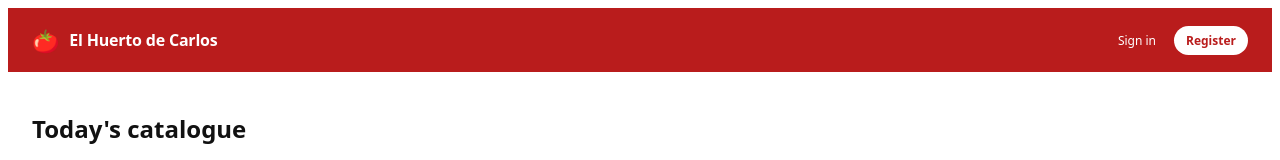
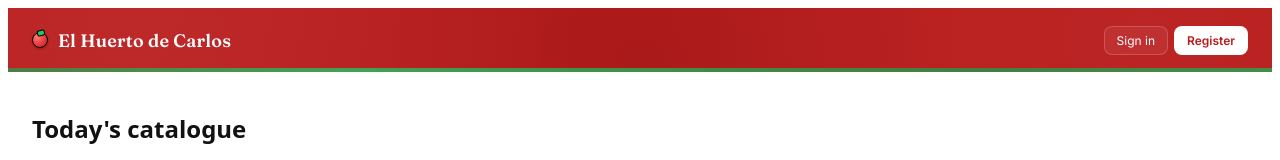
Before and after one commit to eariasvalor/HuertoCarlos-front, an Angular app: page / in a window 1280 px wide. Shown: the top 160 px of the page. Built offline with nearby package versions, Linux system fonts and the light colour scheme; no server answers.

Commit message:
feat: design changes

```diff
--- a/src/app/components/admin/admin-orders/admin-orders.component.scss
+++ b/src/app/components/admin/admin-orders/admin-orders.component.scss
@@ -1,31 +1,59 @@
 .orders-wrapper {
   min-height: 100vh;
-  background: #FCEBEB;
+  background: #ffffff;
   padding-bottom: 2rem;
+  position: relative;
 }
 
-.header {
-  padding: 1.5rem 1.5rem 1rem;
-
-  h1 { font-size: 22px; font-weight: 500; color: #501313; margin-bottom: 4px; }
-  p { font-size: 13px; color: #A32D2D; }
+/* fondo decorativo igual que customers */
+.orders-wrapper::before {
+  content: "";
+  position: absolute;
+  width: 600px;
+  height: 600px;
+  background: radial-gradient(circle, rgba(185,28,28,0.06), transparent 60%);
+  top: -200px;
+  right: -200px;
+  z-index: 0;
 }
 
-.alert-error {
-  margin: 0 1.5rem 1rem;
-  padding: 10px 14px;
-  background: #FCEBEB;
-  border: 1px solid #F7C1C1;
-  border-radius: 8px;
-  font-size: 13px;
-  color: #791F1F;
+/* HEADER */
+.header {
+  padding: 2rem 2rem 1rem;
+  position: relative;
+  z-index: 1;
 }
 
+.header h1 {
+  font-size: 22px;
+  font-weight: 600;
+  color: #111;
+}
+
+.header p {
+  font-size: 13px;
+  color: #777;
+}
+
+/* ERROR */
+.alert-error {
+  margin: 0 2rem 1rem;
+  padding: 10px 14px;
+  background: #fef2f2;
+  border: 1px solid #fecaca;
+  border-radius: 12px;
+  font-size: 13px;
+  color: #b91c1c;
+}
+
+/* FILTERS */
 .filters {
-  padding: 0 1.5rem 1rem;
+  padding: 0 2rem 1rem;
   display: flex;
   flex-direction: column;
-  gap: 10px;
+  gap: 12px;
+  position: relative;
+  z-index: 1;
 }
 
 .filter-row {
@@ -36,23 +64,26 @@
 
 .filter-label {
   font-size: 12px;
-  color: #888780;
-  min-width: 60px;
+  color: #777;
+  min-width: 70px;
 }
 
 .filter-select {
   flex: 1;
-  padding: 8px 10px;
-  border: 1px solid #F0C0C0;
-  border-radius: 8px;
-  font-size: 13px;
-  color: #2C2C2A;
+  padding: 10px 12px;
+  border: 1px solid #eee;
+  border-radius: 12px;
+  font-size: 14px;
   background: white;
-  outline: none;
-
-  &:focus { border-color: #A32D2D; }
+  box-shadow: 0 4px 12px rgba(0,0,0,0.03);
 }
 
+.filter-select:focus {
+  outline: none;
+  border-color: #b91c1c;
+}
+
+/* chips estilo moderno */
 .filter-chips {
   display: flex;
   gap: 8px;
@@ -60,118 +91,203 @@
 }
 
 .filter-chip {
-  padding: 5px 14px;
-  border-radius: 20px;
+  padding: 6px 14px;
+  border-radius: 999px;
   font-size: 12px;
   font-weight: 500;
   cursor: pointer;
-  border: 1px solid #F0C0C0;
+  border: 1px solid #eee;
   background: white;
-  color: #A32D2D;
-  transition: all 0.15s;
-
-  &.active { background: #A32D2D; color: white; border-color: #A32D2D; }
+  color: #777;
+  transition: all 0.15s ease;
 }
 
+.filter-chip:hover {
+  background: #fafafa;
+}
+
+.filter-chip.active {
+  background: #b91c1c;
+  color: white;
+  border-color: #b91c1c;
+}
+
+/* LOADING / EMPTY */
 .loading {
   text-align: center;
   padding: 3rem;
-  color: #A32D2D;
-  font-size: 14px;
+  color: #777;
 }
 
 .empty-state {
   text-align: center;
   padding: 4rem 2rem;
-
-  .empty-icon { font-size: 48px; margin-bottom: 1rem; }
-  p { font-size: 15px; color: #888780; }
+  color: #777;
 }
 
+.empty-icon {
+  font-size: 40px;
+  margin-bottom: 0.5rem;
+}
+
+/* LIST */
 .orders-list {
   display: flex;
   flex-direction: column;
-  gap: 10px;
-  padding: 0 1.5rem;
+  gap: 12px;
+  padding: 0 2rem;
+  position: relative;
+  z-index: 1;
 }
 
+/* CARD */
 .order-card {
   background: white;
-  border-radius: 10px;
-  border: 0.5px solid #F7C1C1;
+  border-radius: 16px;
+  border: 1px solid #f1f1f1;
   overflow: hidden;
+  box-shadow: 0 8px 20px rgba(0,0,0,0.04);
+  transition: all 0.15s ease;
 }
 
+.order-card:hover {
+  transform: translateY(-2px);
+  box-shadow: 0 12px 25px rgba(0,0,0,0.06);
+}
+
+/* HEADER */
 .order-header {
   display: flex;
   align-items: flex-start;
   justify-content: space-between;
-  padding: 0.875rem 1rem;
-  border-bottom: 0.5px solid #F7C1C1;
+  padding: 1rem 1.25rem;
+  border-bottom: 1px solid #f5f5f5;
 }
 
-.order-id { font-size: 14px; font-weight: 500; color: #501313; }
-.order-meta { font-size: 11px; color: #888780; margin-top: 2px; }
+.order-id {
+  font-size: 14px;
+  font-weight: 600;
+  color: #111;
+}
 
+.order-meta {
+  font-size: 12px;
+  color: #777;
+  margin-top: 2px;
+}
+
+/* STATUS */
 .status-badge {
   font-size: 11px;
   font-weight: 500;
-  padding: 4px 10px;
-  border-radius: 20px;
+  padding: 5px 10px;
+  border-radius: 999px;
   white-space: nowrap;
-
-  &.status-pending     { background: #FAEEDA; color: #854F0B; }
-  &.status-confirmed   { background: #EAF3DE; color: #27500A; }
-  &.status-preparation { background: #E6F1FB; color: #185FA5; }
-  &.status-ready       { background: #E1F5EE; color: #085041; }
-  &.status-cancelled   { background: #F1EFE8; color: #5F5E5A; }
 }
 
+/* colores más suaves */
+.status-pending     { background: #fef3c7; color: #92400e; }
+.status-confirmed   { background: #dcfce7; color: #166534; }
+.status-preparation { background: #dbeafe; color: #1e40af; }
+.status-ready       { background: #ccfbf1; color: #065f46; }
+.status-cancelled   { background: #f3f4f6; color: #4b5563; }
+
+/* LINES */
 .order-lines {
-  padding: 0.75rem 1rem;
-  border-bottom: 0.5px solid #F7C1C1;
+  padding: 0.75rem 1.25rem;
+  border-bottom: 1px solid #f5f5f5;
   display: flex;
   flex-direction: column;
-  gap: 4px;
+  gap: 6px;
 }
 
 .order-line {
   display: flex;
   justify-content: space-between;
-  font-size: 12px;
-  color: #444441;
+  font-size: 13px;
+  color: #444;
 }
 
+/* FOOTER */
 .order-footer {
   display: flex;
   align-items: center;
   justify-content: space-between;
-  padding: 0.75rem 1rem;
+  padding: 0.75rem 1.25rem;
 }
 
-.order-total { font-size: 13px; font-weight: 500; color: #501313; }
+.order-total {
+  font-size: 14px;
+  font-weight: 600;
+  color: #111;
+}
 
-.order-actions { display: flex; gap: 6px; }
+.order-actions {
+  display: flex;
+  gap: 8px;
+}
 
+/* BUTTONS */
 .action-btn {
-  padding: 5px 12px;
-  border-radius: 6px;
+  padding: 6px 12px;
+  border-radius: 10px;
+  border: 1px solid #eee;
+  background: white;
   font-size: 12px;
-  font-weight: 500;
   cursor: pointer;
-  border: 1px solid #F0C0C0;
-  background: white;
-  color: #A32D2D;
-  transition: all 0.15s;
+  transition: all 0.15s ease;
+}
 
-  &:hover:not(:disabled) { background: #FCEBEB; border-color: #A32D2D; }
-  &:disabled { opacity: 0.6; cursor: not-allowed; }
+.action-btn:hover:not(:disabled) {
+  background: #fafafa;
+}
 
-  &.primary {
-    background: #A32D2D;
-    color: white;
-    border-color: #A32D2D;
+.action-btn.primary {
+  background: #b91c1c;
+  color: white;
+  border-color: #b91c1c;
+}
 
-    &:hover:not(:disabled) { background: #791F1F; }
+.action-btn.primary:hover:not(:disabled) {
+  background: #991b1b;
+}
+
+.action-btn:disabled {
+  opacity: 0.6;
+  cursor: not-allowed;
+}
+
+/* =========================
+   📱 MOBILE
+========================= */
+
+@media (max-width: 768px) {
+
+  .header {
+    padding: 1.5rem 1.5rem 1rem;
+  }
+
+  .filters {
+    padding: 0 1.5rem 1rem;
+  }
+
+  .orders-list {
+    padding: 0 1.5rem;
+  }
+
+  .order-footer {
+    flex-direction: column;
+    align-items: flex-start;
+    gap: 8px;
+  }
+
+  .order-actions {
+    width: 100%;
+    flex-wrap: wrap;
+  }
+
+  .action-btn {
+    flex: 1;
+    text-align: center;
   }
 }
--- a/src/app/shared/navbar/navbar.component.html
+++ b/src/app/shared/navbar/navbar.component.html
@@ -1,14 +1,16 @@
 <nav class="navbar">
   <div class="nav-left">
     <a routerLink="/" class="nav-brand">
-      <span class="nav-icon">🍅</span>
+      <span class="nav-icon"></span>
       <span class="brand-text">El Huerto de Carlos</span>
     </a>
   </div>
 
   <div class="nav-actions">
     @if (isAuthenticated()) {
-      <a routerLink="/" class="nav-btn" routerLinkActive="active" [routerLinkActiveOptions]="{ exact: true }">Catalogue</a>
+      <a routerLink="/" class="nav-btn" routerLinkActive="active" [routerLinkActiveOptions]="{ exact: true }">
+        Catalogue
+      </a>
 
       @if (isAdmin()) {
         <a routerLink="/admin" class="nav-btn nav-btn-admin" routerLinkActive="active">Orders</a>
--- a/src/app/shared/navbar/navbar.component.scss
+++ b/src/app/shared/navbar/navbar.component.scss
@@ -1,37 +1,99 @@
+@import url('https://fonts.googleapis.com/css2?family=Fraunces:wght@400;600&family=Inter:wght@400;500;600&display=swap');
+
+/* =========================
+   NAVBAR BASE
+========================= */
+
 .navbar {
-  background: #b91c1c;
+  position: sticky;
+  top: 0;
+  z-index: 20;
+  height: 64px;
   padding: 0 1.5rem;
-  height: 64px;
+
   display: flex;
   align-items: center;
   justify-content: space-between;
-  position: sticky;
-  top: 0;
-  z-index: 20;
+
+  font-family: 'Inter', sans-serif;
+
+  background:
+    radial-gradient(circle at 10% 20%, rgba(255,255,255,0.06), transparent 40%),
+    radial-gradient(circle at 90% 40%, rgba(255,255,255,0.04), transparent 45%),
+    radial-gradient(circle at 50% 80%, rgba(0,0,0,0.08), transparent 50%),
+    #b91c1c;
+
+  overflow: hidden;
 }
 
-/* BRAND */
+/* =========================
+   BRAND (más premium)
+========================= */
 
 .nav-brand {
-  color: white;
-  font-size: 16px;
-  font-weight: 600;
   display: flex;
   align-items: center;
   gap: 10px;
+
   text-decoration: none;
-  letter-spacing: -0.2px;
+  color: white;
+
+  font-family: "Fraunces", serif;
+  font-size: 18px;
+  font-weight: 600;
+  letter-spacing: 0.2px;
 }
 
+/* 🍅 micro “tomate abstracto” */
 .nav-icon {
-  font-size: 22px;
+  width: 14px;
+  height: 14px;
+  border-radius: 50%;
+
+  /* tomate con volumen */
+  background: radial-gradient(
+    circle at 30% 30%,
+    #ff7b7b 0%,
+    #ef4444 45%,
+    #b91c1c 100%
+  );
+
+  position: relative;
+
+  /* ✅ contorno negro visible (clave) */
+  border: 1.5px solid #000;
+
+  /* ligera sombra para separarlo del rojo del fondo */
+  box-shadow: 0 1px 2px rgba(0,0,0,0.25);
+
+  transition: transform 0.25s ease, filter 0.25s ease;
 }
 
-.brand-text {
-  font-weight: 600;
+/* pedúnculo verde */
+.nav-icon::after {
+  content: "";
+  position: absolute;
+  top: -3px;
+  left: 4px;
+
+  width: 6px;
+  height: 4px;
+
+  background: #22c55e;
+  border: 1px solid #000; /* coherencia visual */
+  border-radius: 2px;
+
+  transform: rotate(-15deg);
 }
 
-/* ACTIONS */
+/* hover sutil (no “juguete”) */
+.nav-brand:hover .nav-icon {
+  transform: scale(1.15);
+}
+
+/* =========================
+   ACTIONS
+========================= */
 
 .nav-actions {
   display: flex;
@@ -39,21 +101,28 @@
   gap: 6px;
 }
 
-/* BUTTONS */
+/* =========================
+   BOTONES (premium market tags)
+========================= */
 
 .nav-btn {
-  border: none;
+  border: 1px solid rgba(255,255,255,0.18);
+  background: rgba(255,255,255,0.06);
+  backdrop-filter: blur(6px);
+
   color: white;
   padding: 6px 12px;
-  border-radius: 999px; // pill style
+  border-radius: 8px;
+
   font-size: 12px;
   cursor: pointer;
   text-decoration: none;
-  background: transparent;
-  transition: all 0.2s;
+
+  transition: all 0.25s ease;
 
   &:hover {
-    background: rgba(255,255,255,0.15);
+    background: rgba(255,255,255,0.14);
+    transform: translateY(-1px);
   }
 
   &.active {
@@ -61,8 +130,16 @@
     color: #b91c1c;
     font-weight: 600;
   }
+}
 
-  &.nav-btn-primary {
+/* admin */
+.nav-btn-admin {
+  border: 1px dashed rgba(255,255,255,0.35);
+  background: rgba(255,255,255,0.05);
+}
+
+/* primary */
+.nav-btn-primary {
   background: white;
   color: #b91c1c;
   font-weight: 600;
@@ -72,20 +149,63 @@
   }
 }
 
-  &.nav-btn-signout {
-    border: 1px solid rgba(255,255,255,0.4);
+/* signout */
+.nav-btn-signout {
+  border: 1px solid rgba(255,255,255,0.28);
 
   &:hover {
-      background: rgba(255,255,255,0.2);
+    background: rgba(255,255,255,0.12);
   }
 }
 
-  &.nav-btn-admin {
-    background: rgba(255,255,255,0.2);
+/* =========================
+   🌿 “FLUJO ORGÁNICO” (antes tallo)
+========================= */
+
+.navbar::after {
+  content: "";
+  position: absolute;
+  bottom: 0;
+  left: 0;
+  height: 4px;
+  width: 100%;
+
+  background: linear-gradient(
+    90deg,
+    rgba(21,128,61,0.7),
+    rgba(34,197,94,1),
+    rgba(22,163,74,0.9),
+    rgba(34,197,94,1),
+    rgba(21,128,61,0.7)
+  );
+
+  background-size: 200% 100%;
+
+  /* 👇 cambio clave: menos “movimiento artificial”, más vida */
+  animation: breathe 6s ease-in-out infinite;
+
+  opacity: 0.9;
+  filter: blur(0.15px);
+}
+
+@keyframes breathe {
+  0% {
+    background-position: 0% 50%;
+    opacity: 0.75;
+  }
+  50% {
+    background-position: 100% 50%;
+    opacity: 0.95;
+  }
+  100% {
+    background-position: 0% 50%;
+    opacity: 0.75;
   }
 }
 
-/* 📱 MOBILE TWEAK */
+/* =========================
+   MOBILE
+========================= */
 
 @media (max-width: 768px) {
   .nav-actions {
```
Lines whose indentation alone changed are shown as unchanged.
